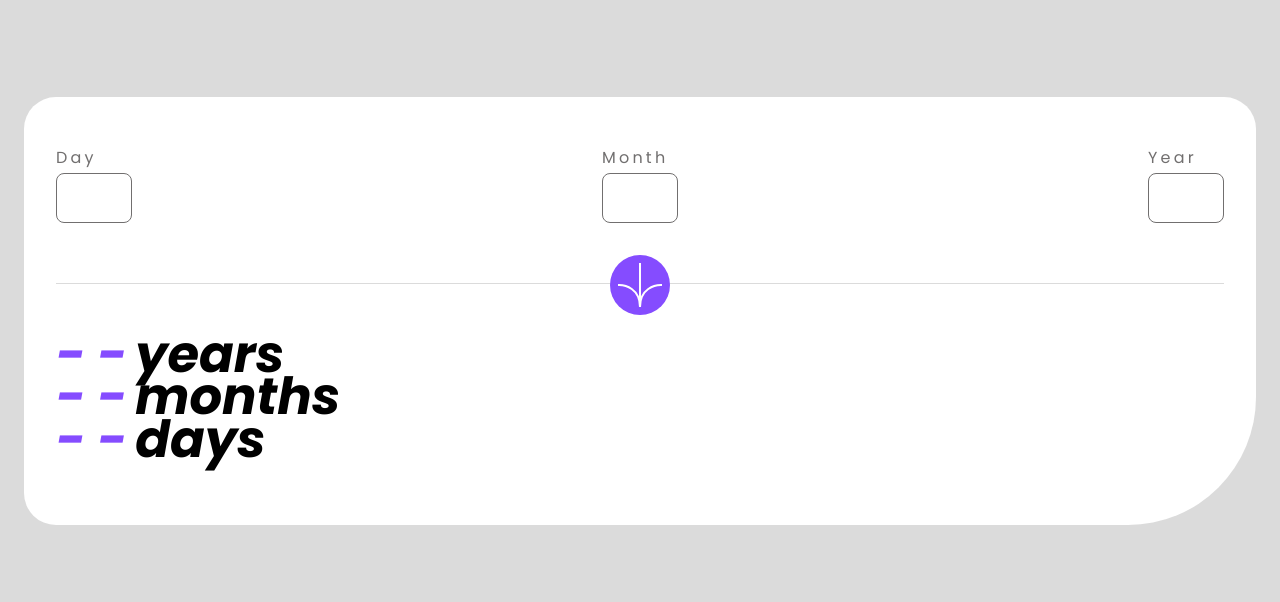
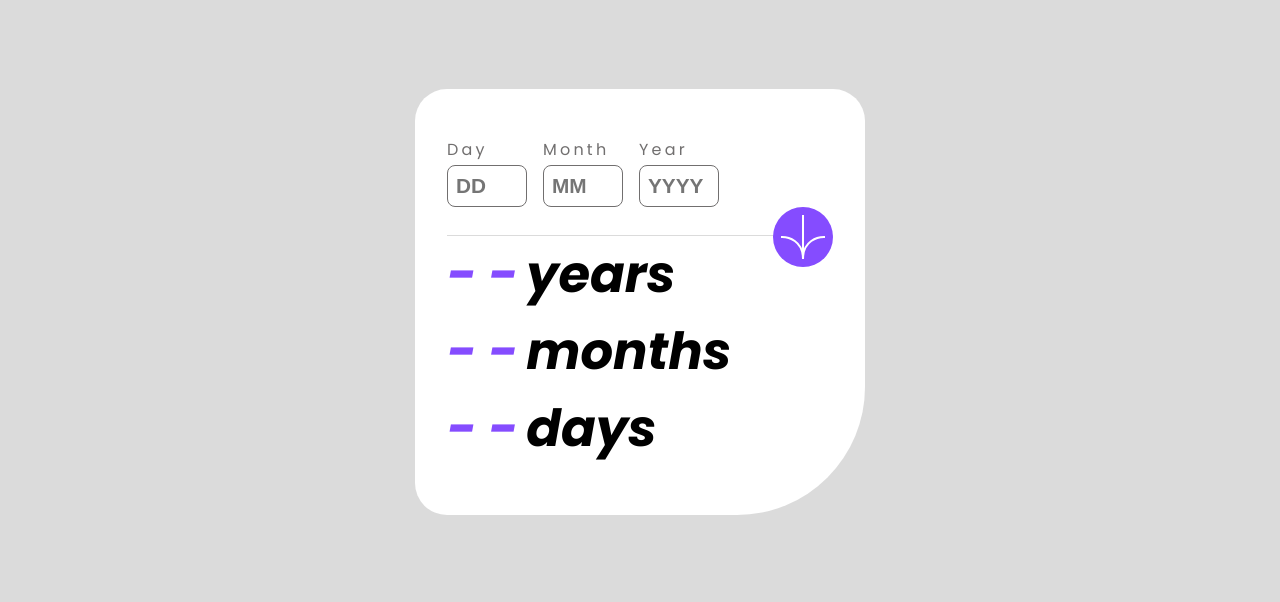
Before and after one commit to fayiz770/age-calculator-app-main, a plain HTML site: page index.html in a window 1280 px wide. Shown: the top 602 px of the page. Drawn offline with Linux system fonts and the light colour scheme.

Commit message:
Desktop view added

```diff
--- a/index.css
+++ b/index.css
@@ -1,3 +1,8 @@
+* {
+    padding: 0;
+    margin: 0;
+    box-sizing: border-box;
+}
 :root {
     --purple: hsl(259, 100%, 65%);
     --light-red: hsl(0, 100%, 67%);
@@ -26,23 +31,26 @@ h1 > span {
 }
 
 body {
+    height: 100vh;
+    display: grid;
     background: var(--light-grey);
-    display: grid;
-    height: 100vh;
     font-family: var(--font-family);
 }
 
 .container {
     margin: auto 1em;
+    display: grid;
     padding: 3em 2em;
     background: var(--white);
-    display: grid;
-    gap: 2em;
+    gap: 5em;
     border-radius: 2em 2em 8em 2em;
+    width: 399px;
 }
 
 .entries {
+    width: 100%;
     display: flex;
+    gap: 1em;
     align-items: center;
     justify-content: space-between;
 }
@@ -60,13 +68,19 @@ label {
 }
 
 input {
+    cursor: pointer;
     color: var(--off-black);
     font-size: 1.3rem;
     font-weight: bold;
-    padding: .75rem;
-    width: 50px;
+    padding: .5rem;
     border: 1px solid var(--smokey-grey);
     border-radius: .5rem;
+    width: 80px;
+}
+
+input:hover {
+    box-shadow: 1px 1px 50px hsl(259, 100%, 90%);
+    border: 1px solid var(--purple);
 }
 
 input:focus {
@@ -81,6 +95,7 @@ input:focus {
 }
 
 .icon-container {
+    cursor: pointer;
     display: flex;
     align-items: center;
     justify-content: center;
@@ -91,6 +106,37 @@ input:focus {
     border-radius: 100%;
 }
 
+.icon-arrow {
+    border-radius: 5em;
+}
+
 .results {
-    line-height: .5rem;
+    display: flex;
+    flex-direction: column;
 }
+
+@media (min-width: 450px){
+
+    .container {
+        width: 450px;
+        display: flex;
+        flex-direction: column;
+        justify-content: start;
+        gap: 0em;
+        margin: auto;
+    }
+
+    .entries {
+        justify-content: start;
+    }
+
+    .icon-container:hover,
+    .icon-arrow:hover {
+        background: black;
+    }
+
+
+    .illustration {
+        justify-content: end;
+    }
+}
--- a/index.html
+++ b/index.html
@@ -24,20 +24,20 @@
     <div class="entries">
       <div class="day">
         <label for="day">Day</label>
-        <input type="text" id="day" class="day" name="day">
+        <input type="text" id="day" class="day" name="day" placeholder="DD">
       </div>
       <div class="month">
         <label for="month">Month</label>
-        <input type="text" id="month" class="month" name="month">
+        <input type="text" id="month" class="month" name="month" placeholder="MM">
       </div>
       <div class="year">
         <label for="year">Year</label>
-        <input type="text" id="year" class="year" name="year">
+        <input type="text" id="year" class="year" name="year" placeholder="YYYY">
       </div>
     </div>
 
     <div class="illustration">
-      <div class="icon-container">
+      <div class="icon-container" id="icon-arrow">
         <img class="icon-arrow" src="assets/images/icon-arrow.svg" alt="icon-arrow">
       </div>
     </div>
```
